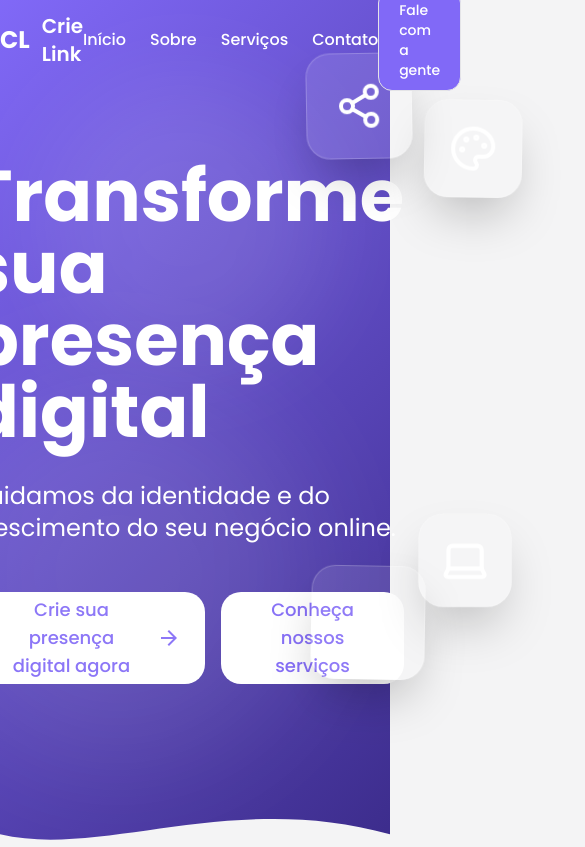
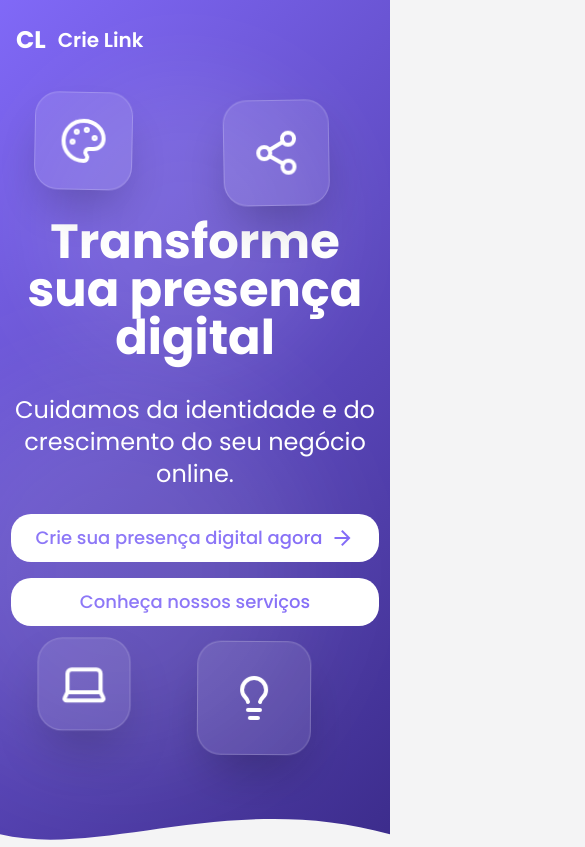
Before and after one commit to PedroA-78/crielink, a plain HTML site: page index.html in a window 390 px wide. Shown: the top 847 px of the page, 585 px wide, since content can reach past the window. Drawn offline with nearby package versions, Linux system fonts and the light colour scheme.

Commit message:
feat: responsive css

```diff
--- a/index.html
+++ b/index.html
@@ -5,6 +5,7 @@
     <meta name="viewport" content="width=device-width, initial-scale=1.0">
     <title>Crie Link</title>
     <link rel="stylesheet" href="public/css/default.css">
+    <link rel="stylesheet" href="public/css/responsive.css">
     <link rel="stylesheet" href="https://fonts.googleapis.com/css2?family=Material+Symbols+Outlined"/>
 </head>
 <body>
--- a/public/css/default.css
+++ b/public/css/default.css
@@ -52,6 +52,8 @@ body {
     max-width: 80rem;
     height: 5rem;
     margin: 0 auto;
+    padding: 0 2rem;
+    box-sizing: border-box;
 }
 
 .header_logo_link {
@@ -163,6 +165,7 @@ body {
     justify-content: center;
     gap: 0 1rem;
     max-width: 80rem;
+    padding: 0 2rem;
     color: var(--white);
 }
 
@@ -621,6 +624,7 @@ body {
     gap: 2rem;
     max-width: 80rem;
     margin: 0 auto;
+    padding: 0 2rem;
 }
 
 .footer_crielink_title, .footer_contact_title,
--- /dev/null
+++ b/public/css/responsive.css
@@ -0,0 +1,123 @@
+@media screen and (max-width: 80rem) {
+    /* SEC - HERO */
+
+    .hero_title {
+        font-size: 3.75rem;
+        line-height: 1;
+    }
+}
+
+@media screen and (max-width: 64rem) {
+
+    /* SEC - HERO */
+
+    .hero_title {
+        font-size: 3.75rem;
+        line-height: 1;
+    }
+
+    .hero_action {
+        flex-direction: column;
+    }
+
+    .hero_action_link {
+        justify-content: center;
+        width: 100%;
+        text-align: center;
+    }
+
+    .hero_icons {
+        height: 100%;
+    }
+
+    /* SEC - DEFAULTS */
+
+    .header_container,
+    .hero_container, .about_container,
+    .services_container, .testimonials_container,
+    .final, .footer_container {
+        padding-left: 1rem;
+        padding-right: 1rem;
+    }
+
+}
+
+@media screen and (max-width: 48rem) {
+
+    /* HEADER */
+
+    .header_nav, .header_cta {
+        display: none;
+    }
+
+    /* SEC - HERO */
+
+    .hero_title, .hero_text {
+        text-align: center;
+    }
+
+    .hero_container {
+        grid-template-columns: 1fr;
+    }
+
+    .hero_action {
+        flex-direction: column;
+        margin-top: 1.5rem;
+    }
+
+    .hero_action_link {
+        width: 60%;
+        min-width: 23rem;
+    }
+
+    .hero_icons {
+        position: absolute;
+        width: 90%;
+        height: 24rem;
+        margin: 0;
+        box-sizing: border-box;
+    }
+
+    .hero_icon:nth-child(1) {
+        top: -33%;
+        left: 5%;
+    }
+
+    .hero_icon:nth-child(2) {
+        top: -30%;
+        right: 7%;
+        padding: 1.75rem;
+    }
+
+    .hero_icon:nth-child(3) {
+        left: 8%;
+        bottom: -33%;
+        padding: 1.25rem;
+    }
+
+    .hero_icon:nth-child(4) {
+        right: 15%;
+        bottom: -41%;
+        padding: 2rem;
+    }
+
+    /* CARDS - DEAFAULT */
+
+    .problems, .services_cards,
+    .testimonials_cards, .footer_container {
+        grid-template-columns: 1fr;
+    }
+
+    .footer_copyright {
+        grid-column: 1 / 2;
+    }
+}
+
+@media screen and (max-width: 40rem) {
+    /* SEC - HERO */
+
+    .hero_title {
+        font-size: 3rem;
+        line-height: 1;
+    }
+}
```
